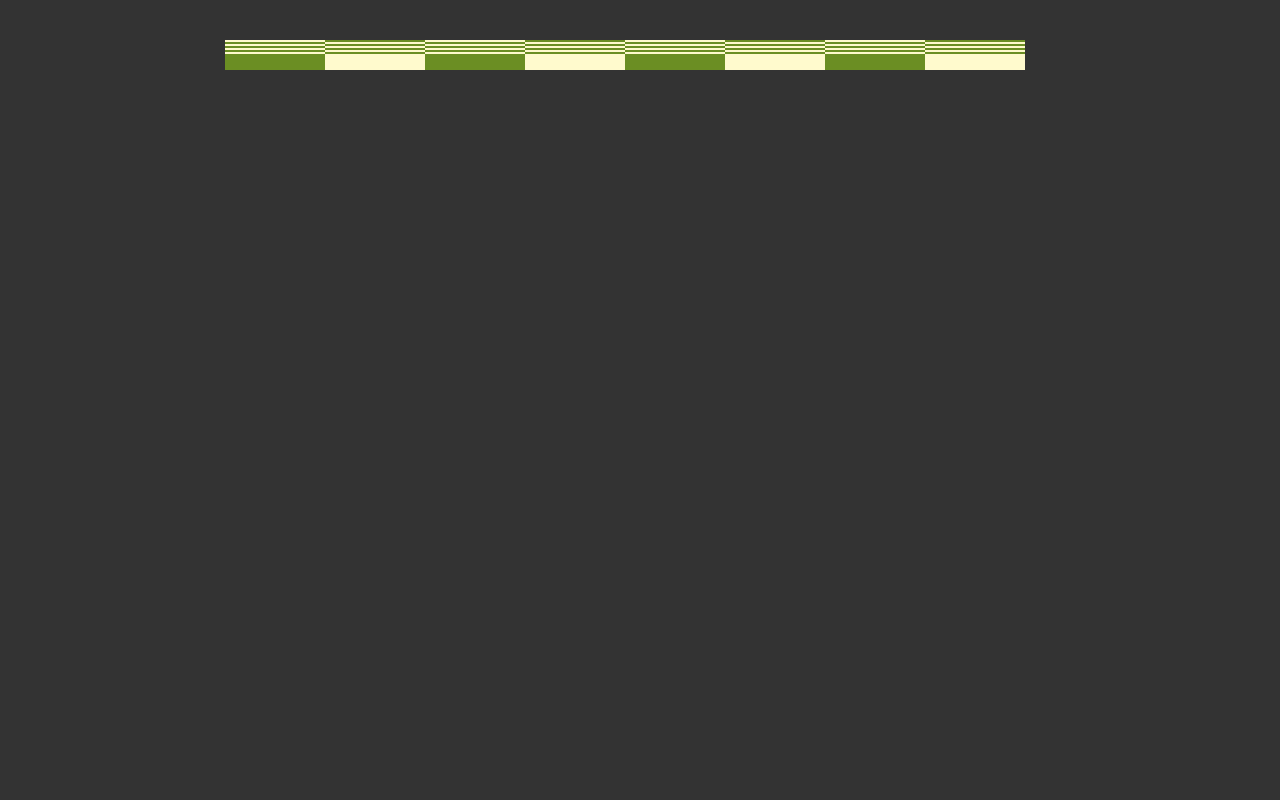
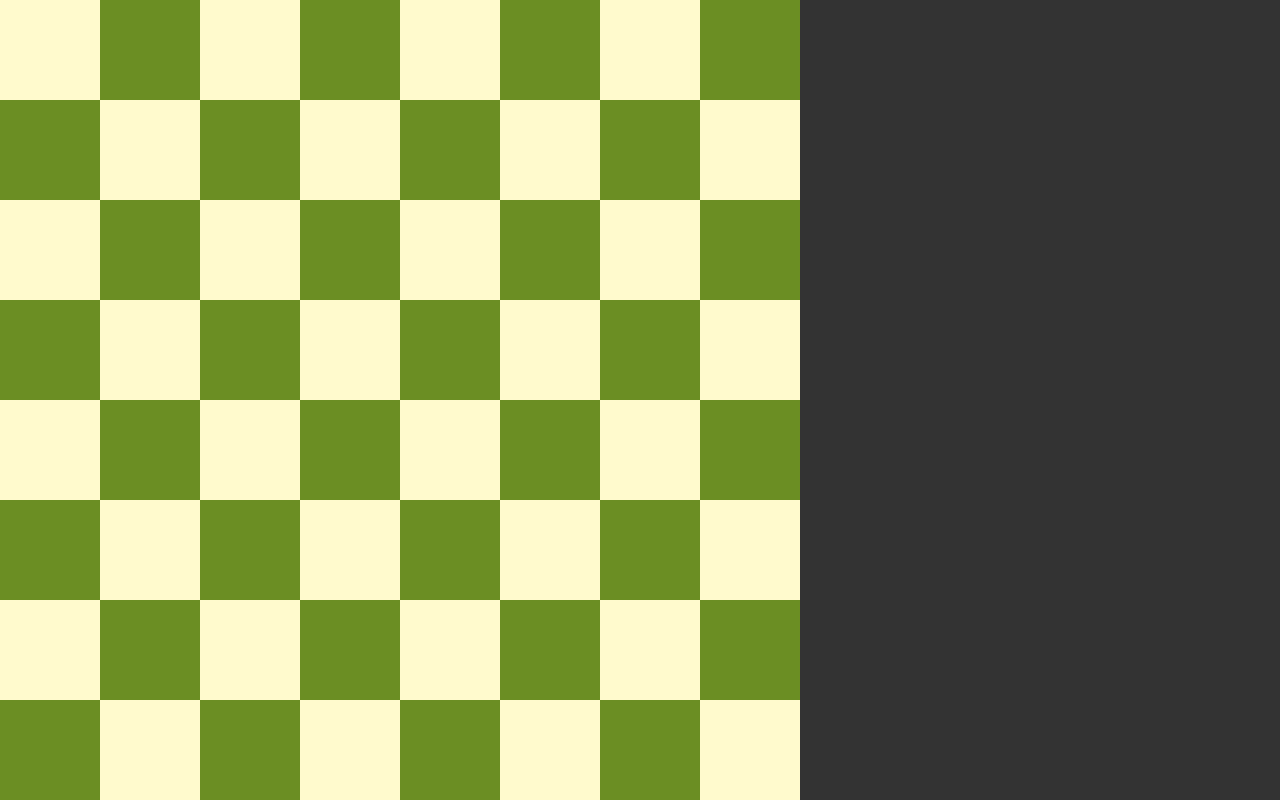
Before and after one commit to JasonTHChen/chess-me, a plain HTML site: page index.html in a window 1280 px wide. Drawn offline with nearby package versions, Linux system fonts and the light colour scheme.

Commit message:
table instead of div

```diff
--- a/css/body.css
+++ b/css/body.css
@@ -10,95 +10,30 @@ body {
   background-color: #333;
 }
 
-#chess-board {
-  width: 80%;
-  max-width: 800px;
-  height: auto;
-  margin: 0 auto;
-  position: relative;
-  top: 5%;
+table {
+    width: 80%;
+    max-width: 800px;
+    border-collapse: collapse;
 }
 
-.dummy-img {
-  display: block;
-  max-width: 100%;
-  opacity: 0;
+td {
+    width: 12.5%;
+    padding-bottom: 12.5%;
 }
 
-.row {
-  width: 100%;
-}
-
-.row:nth-of-type(1) {
-  position: absolute;
-  left: 0%;
-  top: 0%;
-}
-
-.row:nth-of-type(2) {
-  position: absolute;
-  left: 0%;
-  top: 12.5%;
-}
-
-.row:nth-of-type(3) {
-  position: absolute;
-  left: 0%;
-  top: 25%;
-}
-
-
-.row:nth-of-type(4) {
-  position: absolute;
-  left: 0%;
-  top: 37.5%;
-}
-
-
-.row:nth-of-type(5) {
-  position: absolute;
-  left: 0%;
-  top: 50%;
-}
-
-
-.row:nth-of-type(6) {
-  position: absolute;
-  left: 0%;
-  top: 62.5%;
-}
-
-.row:nth-of-type(7) {
-  position: absolute;
-  left: 0%;
-  top: 75%;
-}
-
-.row:nth-of-type(8) {
-  position: absolute;
-  left: 0%;
-  top: 87.5%;
-}
-
-.block {
-  width: 12.5%;
-  height: 12.5%;
-  float: left;
-}
-
-.row:nth-of-type(odd) .block:nth-of-type(odd) {
+tr:nth-of-type(odd) td:nth-of-type(odd) {
   background-color: #FFFACD;
 }
 
-.row:nth-of-type(odd) .block:nth-of-type(even) {
+tr:nth-of-type(odd) td:nth-of-type(even) {
   background-color: #6B8E23;
 }
 
-.row:nth-of-type(even) .block:nth-of-type(odd) {
+tr:nth-of-type(even) td:nth-of-type(odd) {
   background-color: #6B8E23;
 }
 
-.row:nth-of-type(even) .block:nth-of-type(even) {
+tr:nth-of-type(even) td:nth-of-type(even) {
   background-color: #FFFACD;
 }
 
--- a/index.html
+++ b/index.html
@@ -11,216 +11,151 @@
   <script type='text/javascript' src='js/functions.js'></script>
  </head>
  <body>
-  <div id="chess-board">
-    <img class="dummy-img" src="img/dummy-background.png"/>
-    <div class="row">
-      <div class="block">
-        <img class="dummy-img" src="img/dummy-background.png"/>
-      </div>
-      <div class="block">
-        <img class="dummy-img" src="img/dummy-background.png"/>
-      </div>
-      <div class="block">
-        <img class="dummy-img" src="img/dummy-background.png"/>
-      </div>
-      <div class="block">
-        <img class="dummy-img" src="img/dummy-background.png"/>
-      </div>
-      <div class="block">
-        <img class="dummy-img" src="img/dummy-background.png"/>
-      </div>
-      <div class="block">
-        <img class="dummy-img" src="img/dummy-background.png"/>
-      </div>
-      <div class="block">
-        <img class="dummy-img" src="img/dummy-background.png"/>
-      </div>
-      <div class="block">
-        <img class="dummy-img" src="img/dummy-background.png"/>
-      </div>
-    </div>
-    <div class="row">
-      <div class="block">
-        <img class="dummy-img" src="img/dummy-background.png"/>
-      </div>
-      <div class="block">
-        <img class="dummy-img" src="img/dummy-background.png"/>
-      </div>
-      <div class="block">
-        <img class="dummy-img" src="img/dummy-background.png"/>
-      </div>
-      <div class="block">
-        <img class="dummy-img" src="img/dummy-background.png"/>
-      </div>
-      <div class="block">
-        <img class="dummy-img" src="img/dummy-background.png"/>
-      </div>
-      <div class="block">
-        <img class="dummy-img" src="img/dummy-background.png"/>
-      </div>
-      <div class="block">
-        <img class="dummy-img" src="img/dummy-background.png"/>
-      </div>
-      <div class="block">
-        <img class="dummy-img" src="img/dummy-background.png"/>
-      </div>
-    </div>
-    <div class="row">
-      <div class="block">
-        <img class="dummy-img" src="img/dummy-background.png"/>
-      </div>
-      <div class="block">
-        <img class="dummy-img" src="img/dummy-background.png"/>
-      </div>
-      <div class="block">
-        <img class="dummy-img" src="img/dummy-background.png"/>
-      </div>
-      <div class="block">
-        <img class="dummy-img" src="img/dummy-background.png"/>
-      </div>
-      <div class="block">
-        <img class="dummy-img" src="img/dummy-background.png"/>
-      </div>
-      <div class="block">
-        <img class="dummy-img" src="img/dummy-background.png"/>
-      </div>
-      <div class="block">
-        <img class="dummy-img" src="img/dummy-background.png"/>
-      </div>
-      <div class="block">
-        <img class="dummy-img" src="img/dummy-background.png"/>
-      </div>
-    </div>
-    <div class="row">
-      <div class="block">
-        <img class="dummy-img" src="img/dummy-background.png"/>
-      </div>
-      <div class="block">
-        <img class="dummy-img" src="img/dummy-background.png"/>
-      </div>
-      <div class="block">
-        <img class="dummy-img" src="img/dummy-background.png"/>
-      </div>
-      <div class="block">
-        <img class="dummy-img" src="img/dummy-background.png"/>
-      </div>
-      <div class="block">
-        <img class="dummy-img" src="img/dummy-background.png"/>
-      </div>
-      <div class="block">
-        <img class="dummy-img" src="img/dummy-background.png"/>
-      </div>
-      <div class="block">
-        <img class="dummy-img" src="img/dummy-background.png"/>
-      </div>
-      <div class="block">
-        <img class="dummy-img" src="img/dummy-background.png"/>
-      </div>
-    </div>
-    <div class="row">
-      <div class="block">
-        <img class="dummy-img" src="img/dummy-background.png"/>
-      </div>
-      <div class="block">
-        <img class="dummy-img" src="img/dummy-background.png"/>
-      </div>
-      <div class="block">
-        <img class="dummy-img" src="img/dummy-background.png"/>
-      </div>
-      <div class="block">
-        <img class="dummy-img" src="img/dummy-background.png"/>
-      </div>
-      <div class="block">
-        <img class="dummy-img" src="img/dummy-background.png"/>
-      </div>
-      <div class="block">
-        <img class="dummy-img" src="img/dummy-background.png"/>
-      </div>
-      <div class="block">
-        <img class="dummy-img" src="img/dummy-background.png"/>
-      </div>
-      <div class="block">
-        <img class="dummy-img" src="img/dummy-background.png"/>
-      </div>
-    </div>
-    <div class="row">
-      <div class="block">
-        <img class="dummy-img" src="img/dummy-background.png"/>
-      </div>
-      <div class="block">
-        <img class="dummy-img" src="img/dummy-background.png"/>
-      </div>
-      <div class="block">
-        <img class="dummy-img" src="img/dummy-background.png"/>
-      </div>
-      <div class="block">
-        <img class="dummy-img" src="img/dummy-background.png"/>
-      </div>
-      <div class="block">
-        <img class="dummy-img" src="img/dummy-background.png"/>
-      </div>
-      <div class="block">
-        <img class="dummy-img" src="img/dummy-background.png"/>
-      </div>
-      <div class="block">
-        <img class="dummy-img" src="img/dummy-background.png"/>
-      </div>
-      <div class="block">
-        <img class="dummy-img" src="img/dummy-background.png"/>
-      </div>
-    </div>
-    <div class="row">
-      <div class="block">
-        <img class="dummy-img" src="img/dummy-background.png"/>
-      </div>
-      <div class="block">
-        <img class="dummy-img" src="img/dummy-background.png"/>
-      </div>
-      <div class="block">
-        <img class="dummy-img" src="img/dummy-background.png"/>
-      </div>
-      <div class="block">
-        <img class="dummy-img" src="img/dummy-background.png"/>
-      </div>
-      <div class="block">
-        <img class="dummy-img" src="img/dummy-background.png"/>
-      </div>
-      <div class="block">
-        <img class="dummy-img" src="img/dummy-background.png"/>
-      </div>
-      <div class="block">
-        <img class="dummy-img" src="img/dummy-background.png"/>
-      </div>
-      <div class="block">
-        <img class="dummy-img" src="img/dummy-background.png"/>
-      </div>
-    </div>
-    <div class="row">
-      <div class="block">
-        <img class="dummy-img" src="img/dummy-background.png"/>
-      </div>
-      <div class="block">
-        <img class="dummy-img" src="img/dummy-background.png"/>
-      </div>
-      <div class="block">
-        <img class="dummy-img" src="img/dummy-background.png"/>
-      </div>
-      <div class="block">
-        <img class="dummy-img" src="img/dummy-background.png"/>
-      </div>
-      <div class="block">
-        <img class="dummy-img" src="img/dummy-background.png"/>
-      </div>
-      <div class="block">
-        <img class="dummy-img" src="img/dummy-background.png"/>
-      </div>
-      <div class="block">
-        <img class="dummy-img" src="img/dummy-background.png"/>
-      </div>
-      <div class="block">
-        <img class="dummy-img" src="img/dummy-background.png"/>
-      </div>
-    </div>
-  </div>
+  <table>
+    <tr>
+        <td>
+        </td>
+        <td>
+        </td>
+        <td>
+        </td>
+        <td>
+        </td>
+        <td>
+        </td>
+        <td>
+        </td>
+        <td>
+        </td>
+        <td>
+        </td>
+    </tr>
+    <tr>
+        <td>
+        </td>
+        <td>
+        </td>
+        <td>
+        </td>
+        <td>
+        </td>
+        <td>
+        </td>
+        <td>
+        </td>
+        <td>
+        </td>
+        <td>
+        </td>
+    </tr>
+    <tr>
+        <td>
+        </td>
+        <td>
+        </td>
+        <td>
+        </td>
+        <td>
+        </td>
+        <td>
+        </td>
+        <td>
+        </td>
+        <td>
+        </td>
+        <td>
+        </td>
+    </tr>
+    <tr>
+        <td>
+        </td>
+        <td>
+        </td>
+        <td>
+        </td>
+        <td>
+        </td>
+        <td>
+        </td>
+        <td>
+        </td>
+        <td>
+        </td>
+        <td>
+        </td>
+    </tr>
+    <tr>
+        <td>
+        </td>
+        <td>
+        </td>
+        <td>
+        </td>
+        <td>
+        </td>
+        <td>
+        </td>
+        <td>
+        </td>
+        <td>
+        </td>
+        <td>
+        </td>
+    </tr>
+    <tr>
+        <td>
+        </td>
+        <td>
+        </td>
+        <td>
+        </td>
+        <td>
+        </td>
+        <td>
+        </td>
+        <td>
+        </td>
+        <td>
+        </td>
+        <td>
+        </td>
+    </tr>
+    <tr>
+        <td>
+        </td>
+        <td>
+        </td>
+        <td>
+        </td>
+        <td>
+        </td>
+        <td>
+        </td>
+        <td>
+        </td>
+        <td>
+        </td>
+        <td>
+        </td>
+    </tr>
+    <tr>
+        <td>
+        </td>
+        <td>
+        </td>
+        <td>
+        </td>
+        <td>
+        </td>
+        <td>
+        </td>
+        <td>
+        </td>
+        <td>
+        </td>
+        <td>
+        </td>
+    </tr>
+</table>
  </body>
 </html>
```
